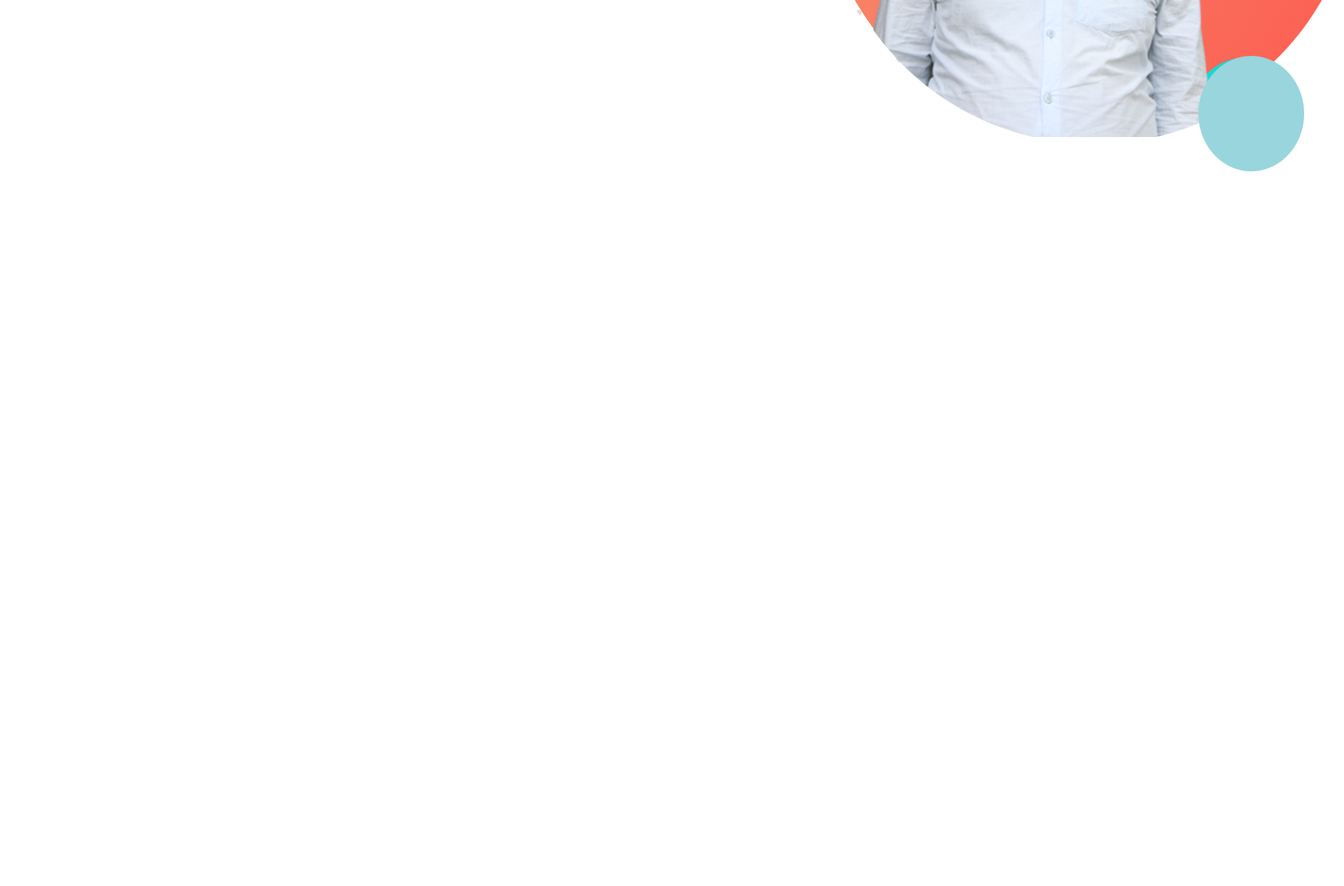
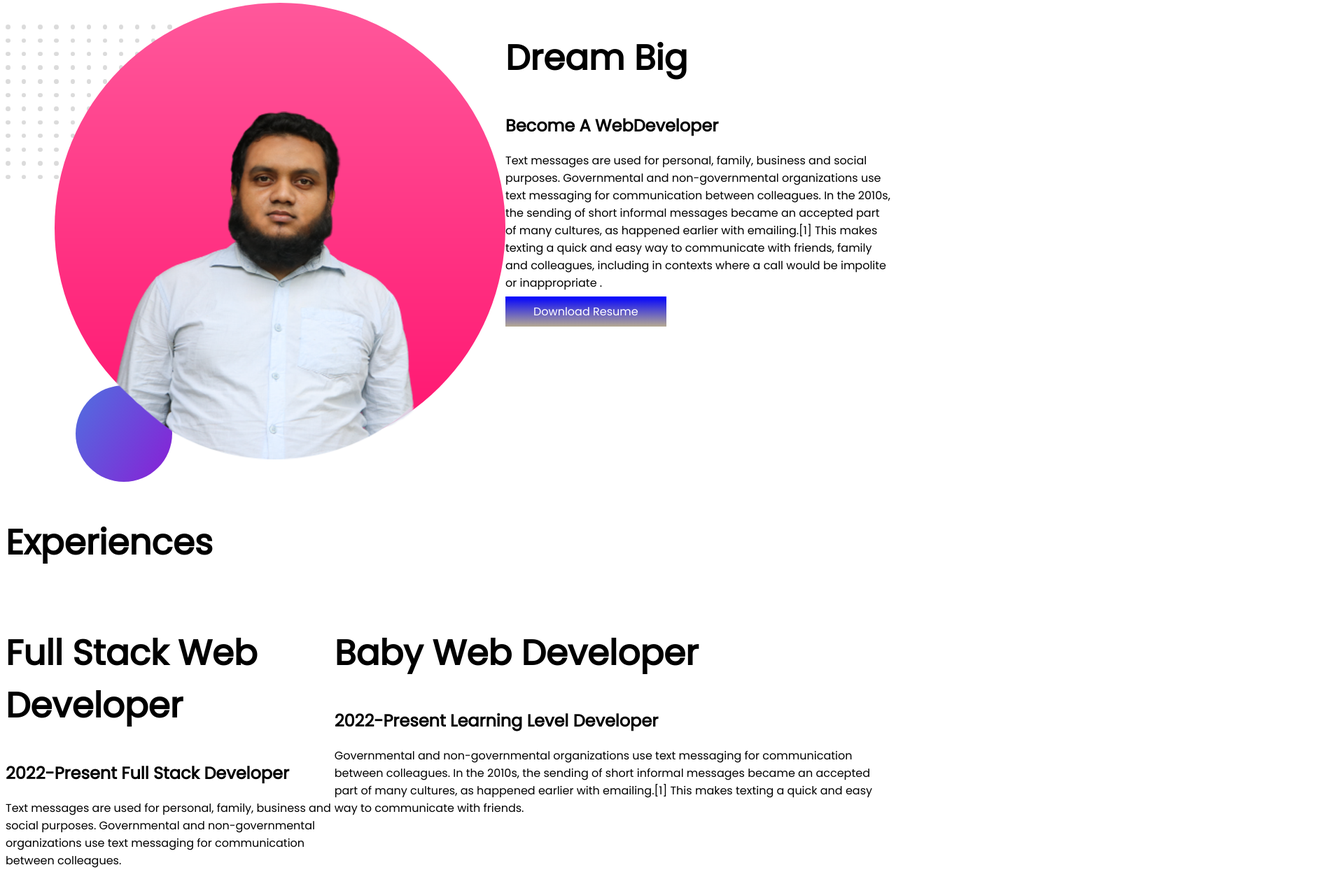
Before and after one commit to Shamim138/developper-portfolio, a plain HTML site: page index.html in a window 1280 px wide. Shown: the part 697-1964 px from the top of the page at 70% size, 1920 px wide, since content can reach past the window. Before the commit the page ends 1103 px from the top, so only its background shows below. Drawn offline with Linux system fonts and the light colour scheme.

Commit message:
added flexible

```diff
--- a/index.html
+++ b/index.html
@@ -10,7 +10,7 @@
     <link rel="stylesheet" href="style.css">
 </head>
 <body>
-   <section>
+   <section class="top-banner flexible-container">
     <div class="half-width"><h1>Welcome To</h1>
         <h1><span class="orange-color">Shamim Choudhury</span> World!</h1>
         <h3>Website Builder & Devoloper</h3>
@@ -19,7 +19,37 @@
              give customer proper service as a Website Designer & Developer</p>
      <a class="hire-me" target="-blank" href="https://www.youtube.com/channel/UCPF2t9ljB6l86SdvVe9aXew">HIRE ME</a>
         </div>
-       <div class="half-width image"><img src="images/shamimpic.png" alt=""></div>
+       <div class="half-width image"><img src="images/3.png" alt=""></div>
+   </section>
+   <section class="dream-big flexible-container">
+       <div>
+           <img src="images/2.png" alt="">
+       </div>
+       <div>
+           <h1>Dream Big</h1>
+           <h2>Become A WebDeveloper</h2>
+           <p>Text messages are used for personal, family, business and social purposes. Governmental and non-governmental organizations use text messaging for communication between colleagues. In the 2010s, the sending of short informal messages became an accepted part of many cultures, as happened earlier with emailing.[1] This makes texting a quick and easy way to communicate with friends, family and colleagues, including in contexts where a call would be impolite or inappropriate .</p>
+           <a class="resume" target="-blank" href="">Download Resume</a>
+       </div>
+   </section>
+   <section class="experiences">
+       <h1>Experiences</h1>
+   </section>
+   <section>
+     <div class="flexible-container">
+        <div>
+            <h1>Full Stack Web Developer</h1>
+            <h2>2022-Present Full Stack Developer</h2>
+            <p>Text messages are used for personal, family, business and social purposes. Governmental and non-governmental organizations use text messaging for communication between colleagues.</p>
+        </div>
+        <div>
+            <h1>Baby Web Developer</h1>
+            <h2>2022-Present Learning Level Developer</h2>
+            <p>
+               Governmental and non-governmental organizations use text messaging for communication between colleagues. In the 2010s, the sending of short informal messages became an accepted part of many cultures, as happened earlier with emailing.[1] This makes texting a quick and easy way to communicate with friends.
+            </p>
+        </div>
+     </div>
    </section>
 </body>
 </html>
--- a/style.css
+++ b/style.css
@@ -1,12 +1,13 @@
-body{font-family: 'Poppins', sans-serif;}
+body{font-family: 'Poppins', sans-serif;
+margin 0}
 h1{font-size: 50px;}
 .orange-color{color: orange;}
-section{
+.flexible-container{
     display: flex;
 }
 .half-width{width: 50%;
 padding-left: 2%;}
-.half-width image{width: 50%;
+.half-width image{height: 50%;
 }
 .hire-me{text-decoration:none ;
 background-color: orchid;
@@ -15,3 +16,10 @@ border-radius: 2px;
 color: white;
 font-weight: 700;
 background-image: linear-gradient(purple,blue);}
+.top-banner{background-image: url(images/top-banner.png);
+background-repeat: no-repeat;}
+.resume{background-image: linear-gradient(blue,rgb(182, 170, 147));
+    text-decoration:none ;
+    color: white;
+padding: 10px 40px;}
+.experiences{}
```
Also changed, not shown: images/2.png (added), images/3.png (added), 1 other file.
